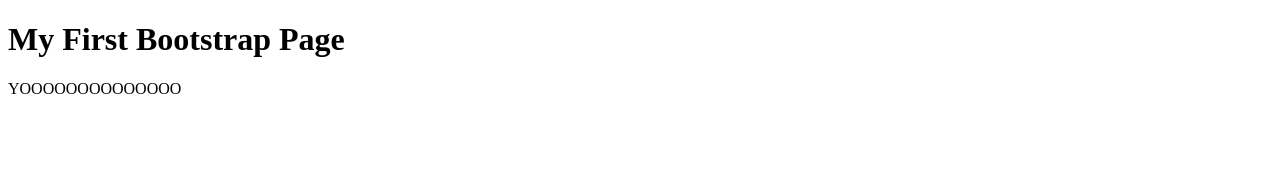
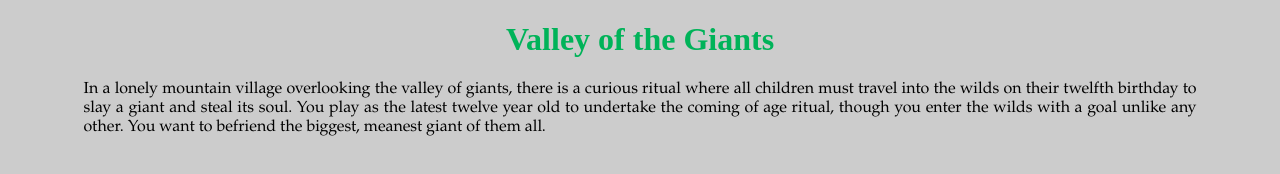
Before and after one commit to tifachao0/tifachao0.github.io, a plain HTML site: page index.html in a window 1280 px wide. Drawn offline with Linux system fonts and the light colour scheme.

Commit message:
added css

```diff
--- a/index.html
+++ b/index.html
@@ -2,12 +2,13 @@
 <html lang="en">
   <head>
     <meta charset="utf-8">
+	<link rel="stylesheet" href="nuwit.css">
   </head>
   <body>
 
   <div class="container">
-    <h1>My First Bootstrap Page</h1>
-    <p>YOOOOOOOOOOOOOO</p>
+    <h1>Valley of the Giants</h1>
+    <p>In a lonely mountain village overlooking the valley of giants, there is a curious ritual where all children must travel into the wilds on their twelfth birthday to slay a giant and steal its soul. You play as the latest twelve year old to undertake the coming of age ritual, though you enter the wilds with a goal unlike any other. You want to befriend the biggest, meanest giant of them all.</p>
   </div>
 
   </body>
--- /dev/null
+++ b/nuwit.css
@@ -0,0 +1,18 @@
+body {
+	background-color: #cccccc;
+}
+
+h1 {
+	text-align: center;
+	color: #00b359;
+}
+
+div {
+	text-align: justify;
+}
+
+p {
+	font-family: "Palatino Linotype", "Book Antiqua", Palatino, serif;
+	padding-left: 2cm;
+	padding-right: 2cm;
+}
```
